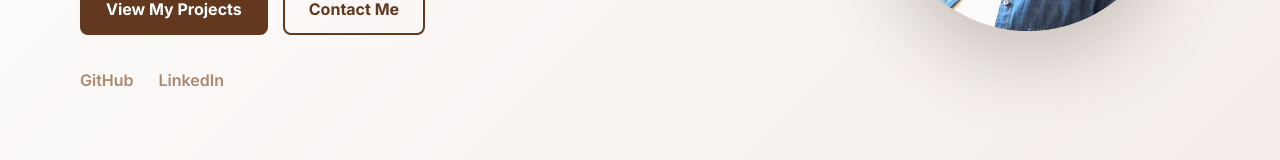
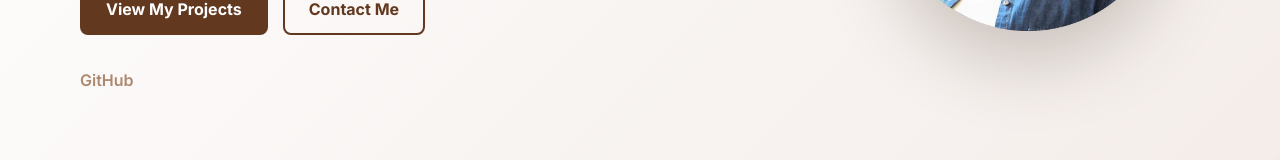
Before and after one commit to Krishanitd-dev/kris-portfolio, a React (Vite) app: page / in a window 1280 px wide. Shown: the part 533-693 px from the top of the page. Built offline with nearby package versions, Linux system fonts and the light colour scheme.

Commit message:
update component
Removed LinkedIn link from the Hero component.

```diff
--- a/src/components/Hero.jsx
+++ b/src/components/Hero.jsx
@@ -60,13 +60,7 @@ function Hero() {
               GitHub
             </a>
 
-            <a
-              href="https://www.linkedin.com/in/krishani-m-309780145"
-              target="_blank"
-              rel="noopener noreferrer"
-            >
-              LinkedIn
-            </a>
+
 
           </div>
 
```
